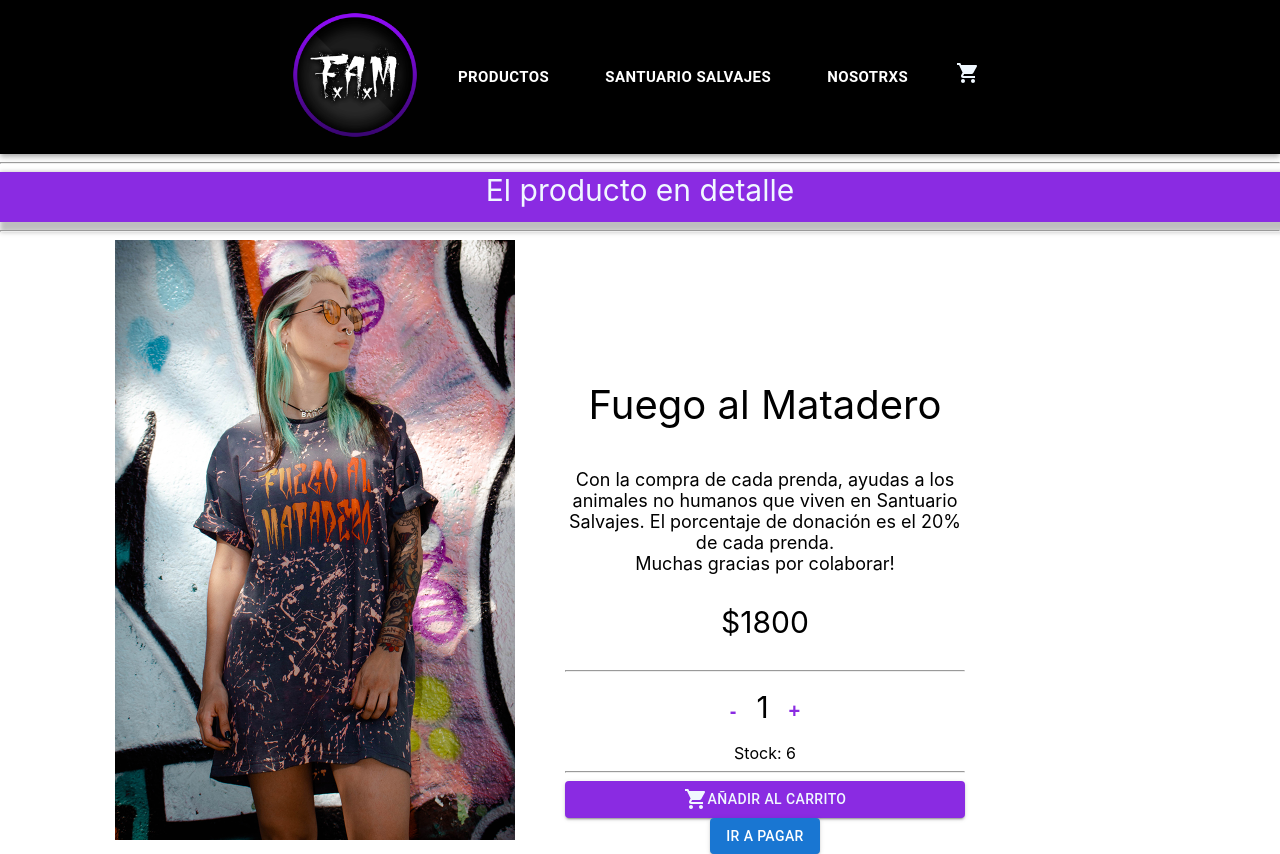
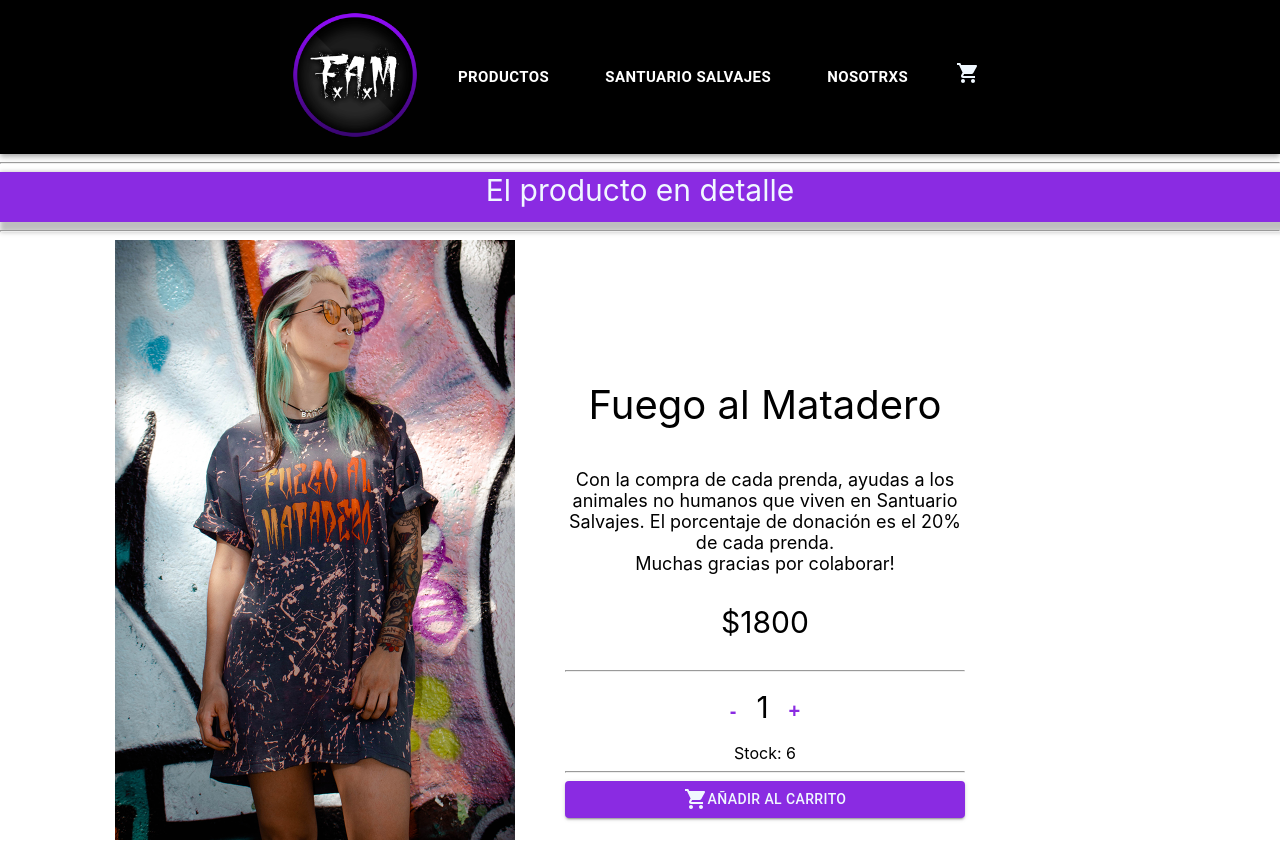
Before and after one commit to ariiwtf/ecommerce-pini-araceli, a React (Create React App) app: page /producto/1 in a window 1280 px wide. Built offline with nearby package versions, Linux system fonts and the light colour scheme.

Commit message:
desaparece itemCount y aparece boton Ir a pagar

```diff
--- a/src/Components/ItemCount/itemCount.js
+++ b/src/Components/ItemCount/itemCount.js
@@ -3,11 +3,10 @@ import { useState } from 'react'
 import ShoppingCartIcon from '@mui/icons-material/ShoppingCart';
 import './itemCount.css'
 
-const ItemCount = ({ mostrarCantidad}) => {
+const ItemCount = ({ mostrarCantidad , setShowButton}) => {
 
     const [count, setCount] = useState(1)
     const [stock, setStock] = useState (7)
-
 
     const addCount = () => {
         setCount(count +1)
@@ -22,7 +21,8 @@ const ItemCount = ({ mostrarCantidad}) => {
     }
 
     const onAdd = () => {
-        alert("Añadiste al carrito " +(count)+ " remeras")
+        setShowButton(true)
+        console.log("Añadiste al carrito " +(count)+ " remeras")
     }
 
 
@@ -38,7 +38,7 @@ const ItemCount = ({ mostrarCantidad}) => {
             {/*seteamos el stock -1 porque contamos la remera a añadir por default*/}
             <p className='stock_card'>Stock: {stock -1}</p>
             <hr></hr>
-        {/* </div> */}
+
 
             <Button onClick={onAdd} id='addToCart' variant="contained"> <ShoppingCartIcon></ShoppingCartIcon> Añadir al carrito</Button>
             </div>
--- a/src/Components/Items/itemDetail.js
+++ b/src/Components/Items/itemDetail.js
@@ -9,6 +9,9 @@ import {Link} from 'react-router-dom';
 
 const ItemDetail = ({atributo}) => {
     const [cantidad, setCantidad] = useState(1)
+
+    //Estado para mostrar botón de terminar compra
+    const [showButton, setShowButton] = useState(false)
 
     const irAPagar = () => {
         console.log("Productos a pagar: ", atributo.title)
@@ -30,14 +33,23 @@ const ItemDetail = ({atributo}) => {
                         <p className="info_detail">Con la compra de cada prenda, ayudas a los animales no humanos que viven en Santuario Salvajes. El porcentaje de donación es el 20% de cada prenda. <br></br> Muchas gracias por colaborar!</p>
                         <p className="price_detail">{atributo.price}</p>
                     </div>
-                    <div className="itemCount_detail">
+                    <div className="itemCount_detail"></div>
                         {/* llamada al contador */}
-                        <ItemCount mostrarCantidad = {setCantidad}></ItemCount>
-                    </div>
+                    {
+                        showButton == false ?
+                        <ItemCount
+                        mostrarCantidad = {setCantidad}
+                        setShowButton={setShowButton}
+                        />
+                        :
 
-                    {/* Creamos un nuevo botón que recibirá la info del child itemCount */}
-                    <Button variant="contained" onClick={irAPagar}>
-                    <Link to='/cart' style={{textDecoration: 'none', color:'white'}}> Ir a pagar </Link></Button>
+
+                        <Button variant="contained" onClick={irAPagar}>
+                            <Link to='/cart' style={{textDecoration: 'none', color:'white' }}>
+                                Ir a pagar
+                            </Link>
+                        </Button>
+                    }
                 </div>
             </section>
 
```
